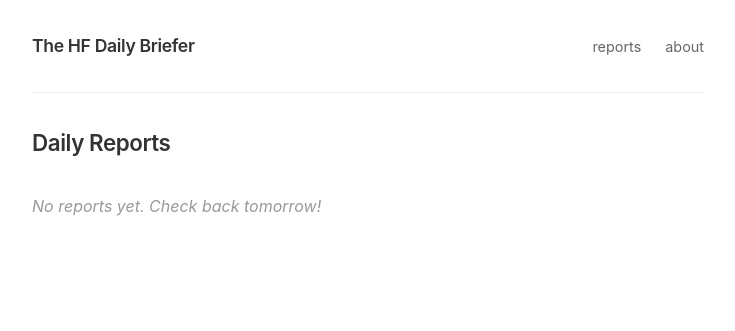
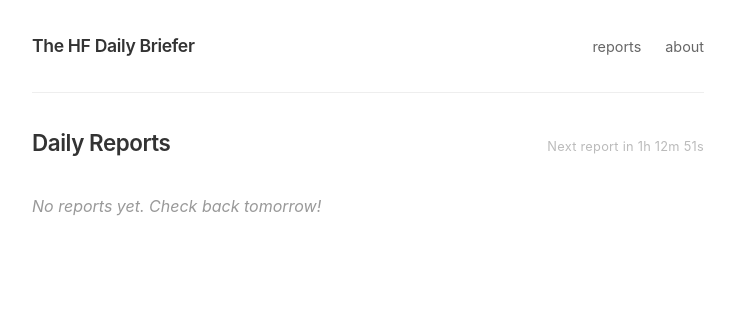
Before and after one commit to nejohnson2/the-hf-daily-briefer, a Flask app: page / in a window 1280 px wide. Shown: the top 331 px of the page, without its empty margins (272-1007 px from the left). Run offline with Flask 3, Linux system fonts and the light colour scheme.

Commit message:
added counter

```diff
--- a/static/style.css
+++ b/static/style.css
@@ -236,6 +236,18 @@ footer small {
     color: #bbb;
 }
 
+.page-header {
+    display: flex;
+    justify-content: space-between;
+    align-items: baseline;
+}
+
+.page-header .countdown {
+    font-size: 0.8rem;
+    color: #bbb;
+    letter-spacing: 0.02em;
+}
+
 .created-by {
     margin-top: 0.25rem;
 }
--- a/templates/base.html
+++ b/templates/base.html
@@ -28,5 +28,24 @@
             &middot; <a href="https://github.com/nejohnson2">GitHub</a>
         </small>
     </footer>
+
+    <script>
+    (function() {
+        var el = document.getElementById('countdown');
+        function update() {
+            var now = new Date();
+            var midnight = new Date(Date.UTC(
+                now.getUTCFullYear(), now.getUTCMonth(), now.getUTCDate() + 1
+            ));
+            var diff = midnight - now;
+            var h = Math.floor(diff / 3600000);
+            var m = Math.floor((diff % 3600000) / 60000);
+            var s = Math.floor((diff % 60000) / 1000);
+            el.textContent = h + 'h ' + m + 'm ' + s + 's';
+        }
+        update();
+        setInterval(update, 1000);
+    })();
+    </script>
 </body>
 </html>
--- a/templates/index.html
+++ b/templates/index.html
@@ -1,7 +1,10 @@
 {% extends "base.html" %}
 
 {% block content %}
-<h1>Daily Reports</h1>
+<div class="page-header">
+    <h1>Daily Reports</h1>
+    <small class="countdown">Next report in <span id="countdown"></span></small>
+</div>
 
 {% for report in reports %}
 <div class="report-card">
```
